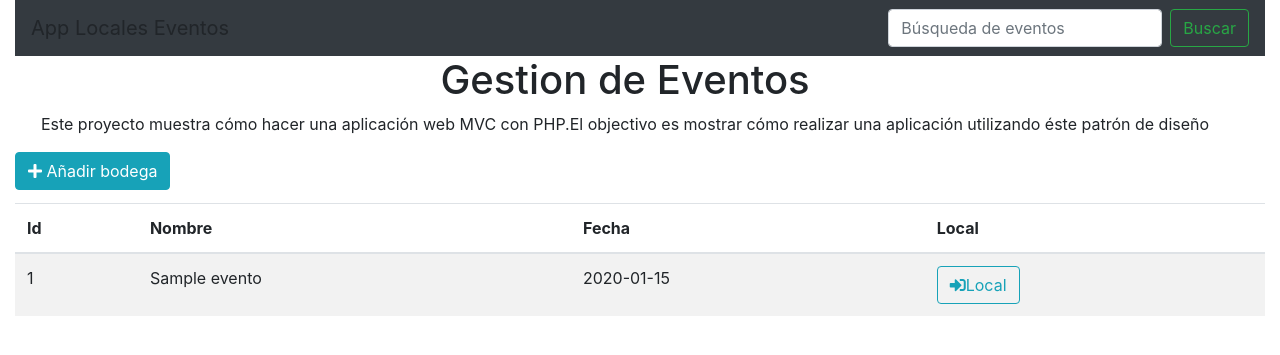
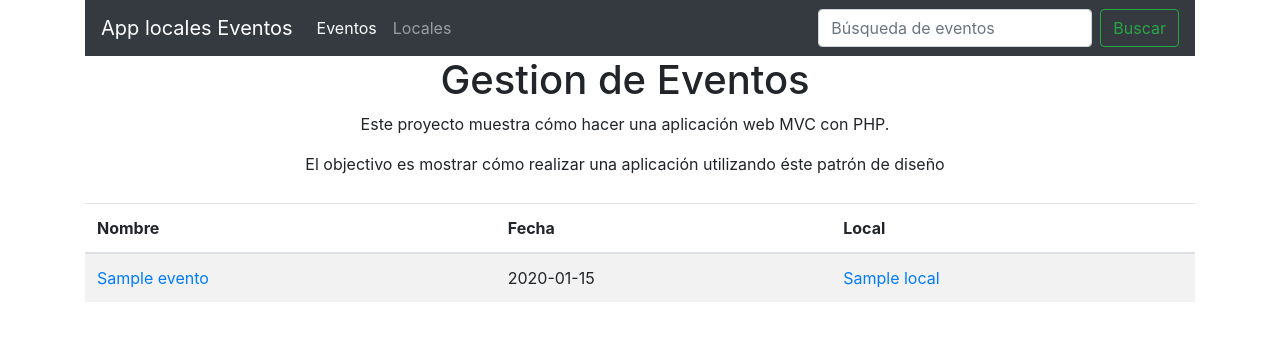
Before and after one commit to unaipuelles/App_Eventos_PHP-Twig, a PHP site: page / in a window 1280 px wide. Shown: the top 355 px of the page. Run offline with PHP 8.4, Linux system fonts and the light colour scheme; tables that the repository leaves empty hold one stand-in row (values such as "Sample post"); some libraries are stand-ins or nearby versions.

Commit message:
Cambios de base en la página principal

```diff
--- a/controller/EventoController.php
+++ b/controller/EventoController.php
@@ -34,7 +34,7 @@
     public function defaultView()
     {
         $evento = new Evento($this->conexion);
-        $eventos = $evento->getAll();
+        $eventos = $evento->getIndexViewData();
         $this->twigView('eventoView.html.twig', ['eventos' => $eventos]);
     }
 }
--- a/model/Evento.php
+++ b/model/Evento.php
@@ -161,6 +161,17 @@
         return $resultados;
     }
 
+    public function getIndexViewData(){
+        $consulta = $this->conexion->prepare("SELECT e.nombre nombre, e.fecha fecha, l.idLocal idLocal, l.nombre localNombre
+                                              FROM ".$this->tableName." e, local l
+                                              WHERE e.local_idLocal = l.idLocal
+                                              ORDER BY e.fecha");
+        $consulta->execute();
+        $resultados = $consulta->fetchAll();
+        $this->conexion = null;
+        return $resultados;
+    }
+
     public function findById(){
         $data = array('id' => $this->id);
         $consulta = $this->conexion->prepare("SELECT * FROM " . $this->tableName . " WHERE id = :id");
--- a/view/twig/eventoFormView.html.twig
+++ /dev/null
@@ -1,5 +0,0 @@
-{% extends "layout.html.twig" %}
-
-{% block cuerpo%}
-
-{% endblock %}
--- a/view/twig/eventoView.html.twig
+++ b/view/twig/eventoView.html.twig
@@ -1,23 +1,14 @@
 {% extends "layout.html.twig" %}
 
-{% block navbar %}
-    <nav class="navbar navbar-dark bg-dark">
-        <a class="navbar-brand">App Locales Eventos</a>
-        <form class="form-inline">
-            <input class="form-control mr-sm-2" type="search" placeholder="Búsqueda de eventos" aria-label="Buscar">
-            <button class="btn btn-outline-success my-2 my-sm-0" type="submit">Buscar</button>
-        </form>
-    </nav>
+{% block navbarNavigation %}
+    <a class="nav-item nav-link active" href="./index.php?controller=evento&action=defaultView">Eventos <span class="sr-only">(current)</span></a>
+    <a class="nav-item nav-link" href="./index.php?controller=local&action=defaultView">Locales</a>
 {% endblock %}
+
 {% block cuerpo %}
-    <div class="row col">
-        <a class="btn btn-info" href="./index.php?controller=bodega&action=altaForm"><span class="fas fa-plus" aria-hidden="true"></span>  Añadir bodega</a>
-    </div>
-
     <table style="margin-top: 1%;" class="table table-striped table-hover">
         <thead>
         <tr>
-            <th>Id</th>
             <th>Nombre</th>
             <th>Fecha</th>
             <th>Local</th>
@@ -26,11 +17,10 @@
         <tbody>
         {% for evento in eventos %}
             <tr>
-                <td>{{ evento['idEvento'] }}</td>
-                <td>{{ evento['nombre'] }}</td>
+                <td><a href="./index.php?controller=evento&action=detailsEvento&id={{ evento['idEvento'] }}">{{ evento['nombre'] }}</a></td>
                 <td>{{ evento['fecha'] }}</td>
                 <td>
-                    <a class="btn btn-outline-info" href="./index.php?controller=local&action=details&id={{ evento['Local_idLocal'] }}"><span class="fas fa-sign-in-alt"></span>Local</a>
+                    <a href="./index.php?controller=local&action=detailsLocal&id={{ evento['idLocal'] }}">{{ evento['localNombre'] }}</a>
                 </td>
             </tr>
         {% endfor %}
--- a/view/twig/layout.html.twig
+++ b/view/twig/layout.html.twig
@@ -9,8 +9,24 @@
     <link rel="stylesheet" href="https://use.fontawesome.com/releases/v5.6.1/css/all.css" integrity="sha384-gfdkjb5BdAXd+lj+gudLWI+BXq4IuLW5IT+brZEZsLFm++aCMlF1V92rMkPaX4PP" crossorigin="anonymous">
 </head>
 <body>
-<div class="container-fluid">
-    {% block navbar %}{% endblock %}
+<div class="container">
+    {% block navbar %}
+        <nav class="navbar navbar-expand-lg navbar-dark bg-dark">
+            <a class="navbar-brand" href="./index.php">App locales Eventos</a>
+            <button class="navbar-toggler" type="button" data-toggle="collapse" data-target="#navbarNavAltMarkup" aria-controls="navbarNavAltMarkup" aria-expanded="false" aria-label="Toggle navigation">
+                <span class="navbar-toggler-icon"></span>
+            </button>
+            <div class="collapse navbar-collapse" id="navbarNavAltMarkup">
+                <div class="navbar-nav">
+                    {% block navbarNavigation %}{% endblock %}
+                </div>
+            </div>
+            <form class="form-inline">
+                <input class="form-control mr-sm-2" type="search" placeholder="Búsqueda de eventos" aria-label="Buscar">
+                <button class="btn btn-outline-success my-2 my-sm-0" type="submit">Buscar</button>
+            </form>
+        </nav>
+    {% endblock %}
     <div class="row col-md-12 justify-content-center">
         <h1>Gestion de Eventos</h1>
     </div>
--- a/view/twig/modalEvento.html.twig
+++ b/view/twig/modalEvento.html.twig
@@ -1,3 +1,5 @@
+
+
 <div id="modalEvento" class="modal fade" tabindex="-1" role="dialog">
     <div class="modal-dialog modal-dialog-centered modal-lg" role="document">
         <div class="modal-content">
```
